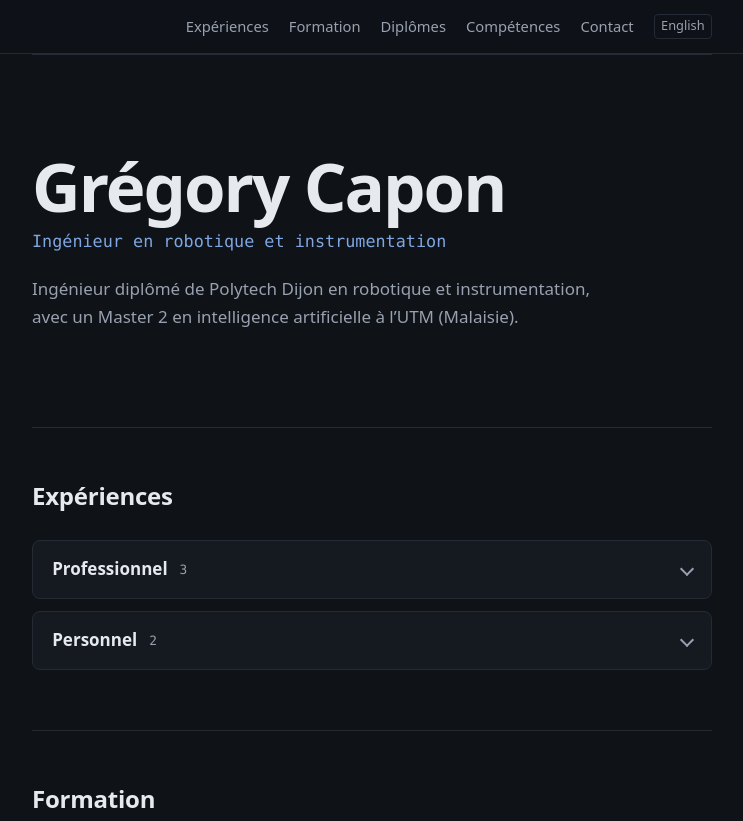
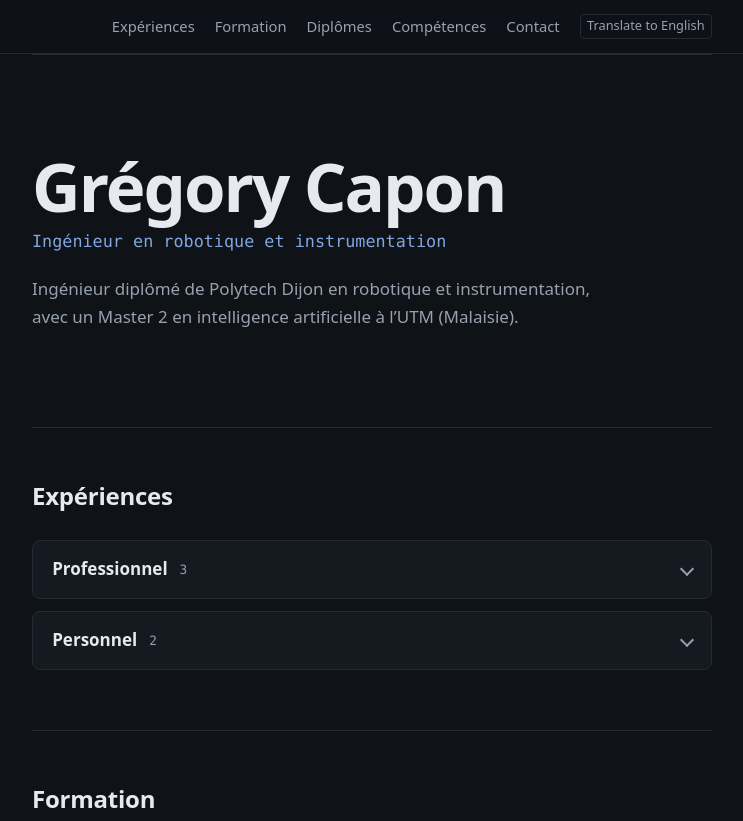
Before and after one commit to gregory-capon/gregory-capon.github.io, a plain HTML site: page index.html in a window 1280 px wide. Shown: the top 821 px of the page, without its empty margins (268-1011 px from the left). Drawn offline with Linux system fonts and the light colour scheme.

Commit message:
Update index.html

```diff
--- a/index.html
+++ b/index.html
@@ -16,7 +16,7 @@
     <a href="#diplomes">Diplômes</a>
     <a href="#competences">Compétences</a>
     <a href="#contact">Contact</a>
-    <a class="lang" href="en/" hreflang="en" title="English version">English</a>
+    <a class="lang" href="en/" hreflang="en" title="English version">Translate to English</a>
   </nav>
 </header>
 <main id="top">
```
